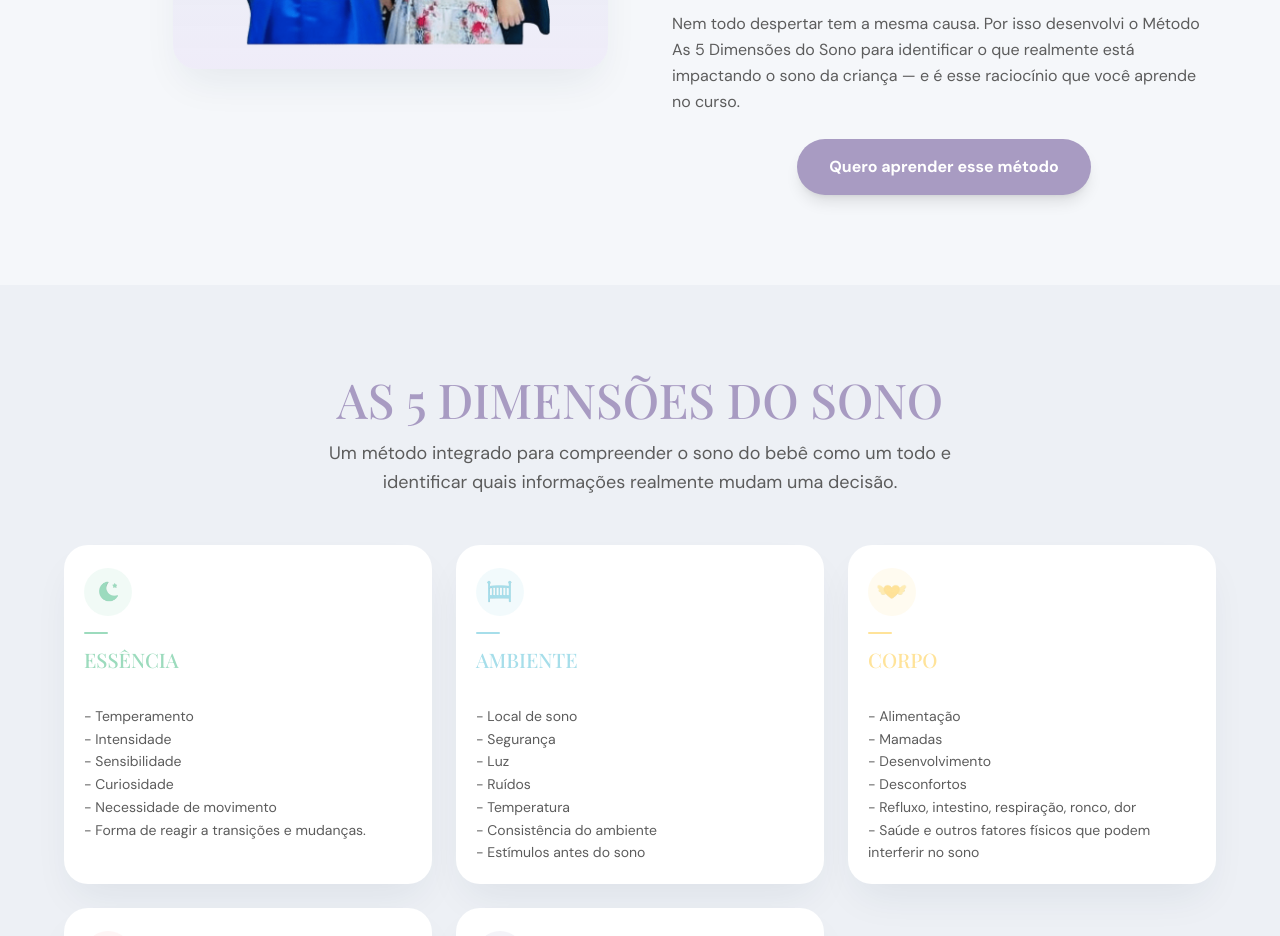
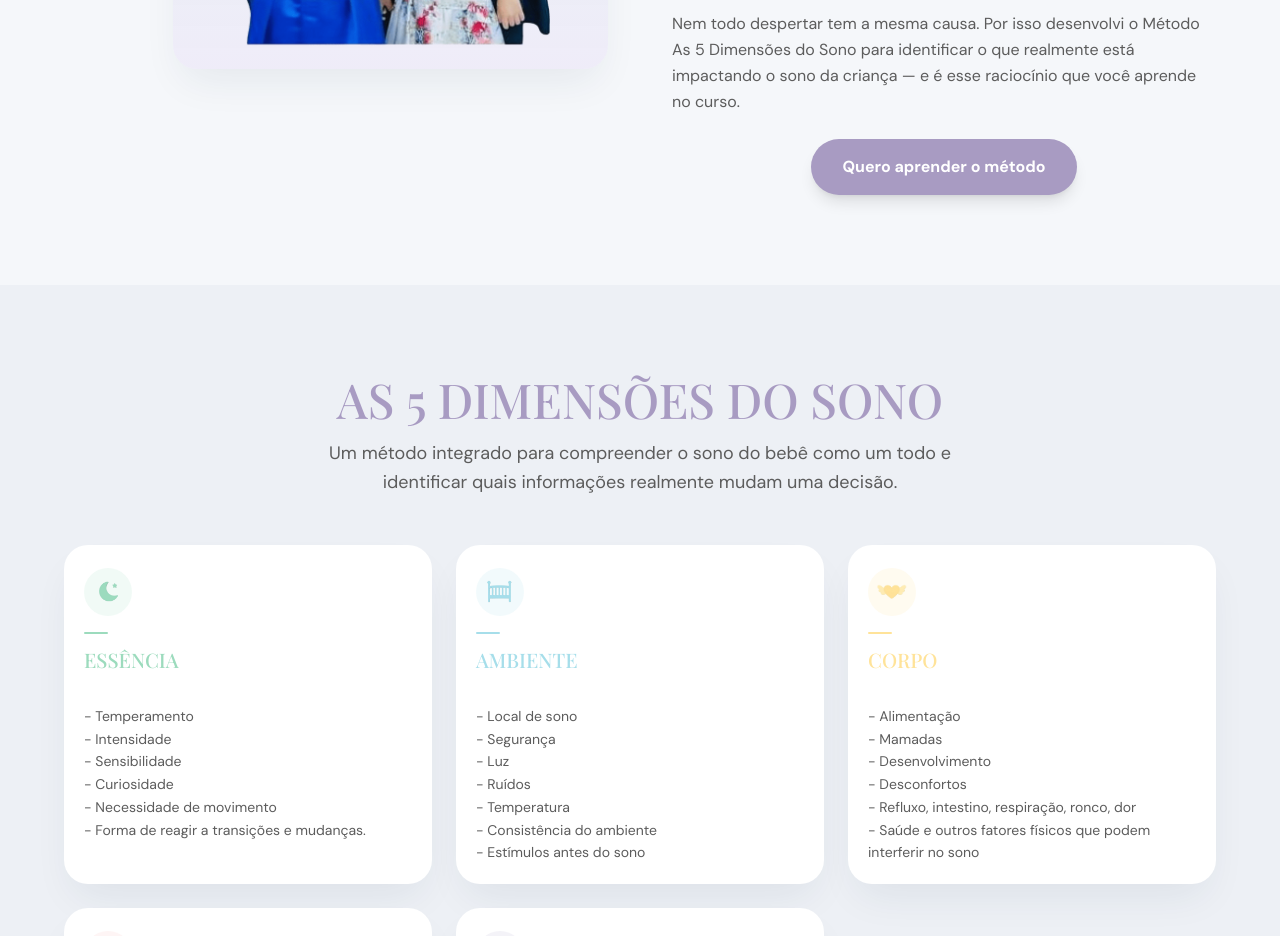
Before and after one commit to jotaraujo/5_dimensoes_do_sono, a React (Vite) app: page / in a window 1280 px wide. Shown: the part 2420-3356 px from the top of the page. Built offline with nearby package versions, Linux system fonts and the light colour scheme; a web font is replaced by a local one.

Commit message:
refactor(comprehension): Change CTA description

```diff
--- a/src/components/Comprehension.jsx
+++ b/src/components/Comprehension.jsx
@@ -91,7 +91,7 @@ export default function Comprehension() {
 							variant='primary'
 							size='default'
 						>
-							Quero aprender esse método
+							Quero aprender o método
 						</Button>
 					</div>
 				</div>
```
